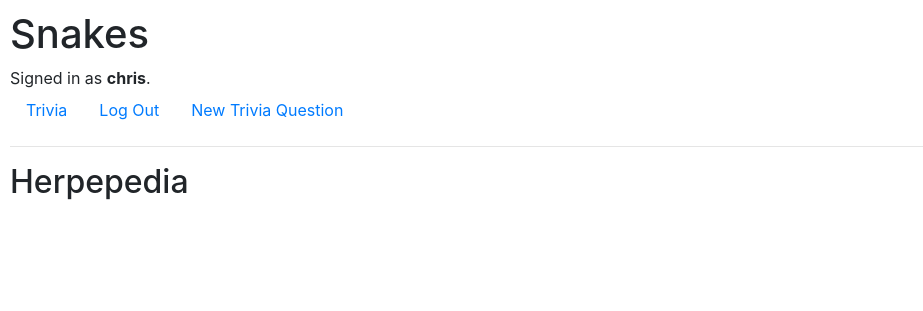
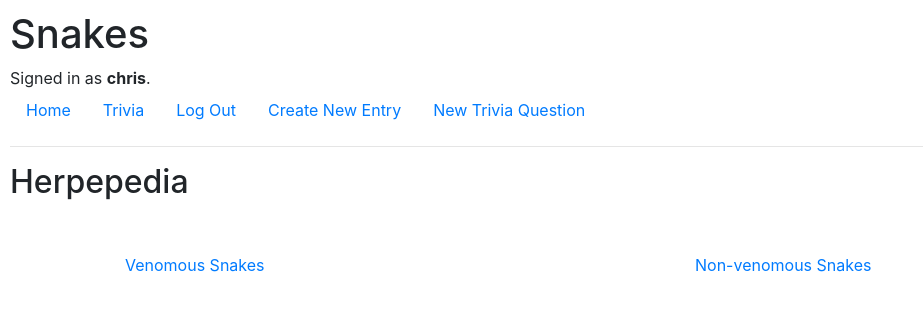
Before and after one commit to TeslaActuary/CS50Final, a Django app: page / in a window 1280 px wide. Shown: the top 311 px of the page, without its empty margins (0-923 px from the left). Run offline with Django 3.2, Linux system fonts and the light colour scheme; a user stored in the database is signed in; some libraries are stand-ins or nearby versions.

Commit message:
Yebai's 1st version
Added home page, new entry, detail views.

```diff
--- a/Reptiles/ColdBlooded/forms.py
+++ b/Reptiles/ColdBlooded/forms.py
@@ -19,3 +19,8 @@ class Questionform(forms.ModelForm):
         # 'choice3',
         # 'choice4',
         # 'answer']
+
+class CreateForm(forms.ModelForm):
+    class Meta:
+        model = Snake
+        fields = ['name', 'sciname', 'description', 'picture', 'is_venomous']
--- a/Reptiles/ColdBlooded/templates/ColdBlooded/index.html
+++ b/Reptiles/ColdBlooded/templates/ColdBlooded/index.html
@@ -4,4 +4,27 @@
 
     <h2>Herpepedia</h2>
 
+    <ul>
+        <div class="container">
+            <div class="row">
+                <div class="col-md-6">
+                    <img src="" class="card-img-top">
+                    <div class="card-body">
+                        <div class="card-title">
+                            <a href="{% url 'list' venomous=True %}">Venomous Snakes</a>
+                        </div>
+                    </div>
+                </div>
+                <div class="col-md-6">
+                    <img src="" class="card-img-top">
+                    <div class="card-body">
+                        <div class="card-title">
+                            <a href="{% url 'list' venomous=False %}">Non-venomous Snakes</a>
+                        </div>
+                    </div>
+                </div>
+            </div>
+        </div>
+    </ul>
+
 {% endblock %}
--- a/Reptiles/ColdBlooded/templates/ColdBlooded/layout.html
+++ b/Reptiles/ColdBlooded/templates/ColdBlooded/layout.html
@@ -19,11 +19,17 @@
     </div>
     <ul class="nav">
         <li class="nav-item">
+            <a class="nav-link" href="{% url 'index' %}">Home</a>
+        </li>
+        <li class="nav-item">
             <a class="nav-link" href="{% url 'trivia' %}">Trivia</a>
         </li>
         {% if user.is_authenticated %}
             <li class="nav-item">
                 <a class="nav-link" href="{% url 'logout' %}">Log Out</a>
+            </li>
+            <li class="nav-item">
+                <a class="nav-link" href="{% url 'create' %}">Create New Entry</a>
             </li>
             <li class="nav-item">
                 <a class="nav-link" href="{% url 'newtrivia' %}">New Trivia Question</a>
--- a/Reptiles/ColdBlooded/urls.py
+++ b/Reptiles/ColdBlooded/urls.py
@@ -1,4 +1,4 @@
-from django.urls import path
+from django.urls import path, re_path
 
 from . import views
 
@@ -9,4 +9,7 @@ urlpatterns = [
     path("register", views.register, name="register"),
     path('trivia', views.trivia, name='trivia'),
     path('newtrivia', views.newtrivia, name='newtrivia'),
+    path('list/<str:venomous>', views.list, name='list'),
+    path('<int:snake_id>', views.detail, name='detail'),
+    path("create", views.create, name="create"),
 ]
--- a/Reptiles/ColdBlooded/views.py
+++ b/Reptiles/ColdBlooded/views.py
@@ -5,7 +5,7 @@ from django.http import HttpResponse, HttpResponseRedirect
 from django.urls import reverse
 
 from .models import User, Snake, Trivia
-from .forms import Questionform
+from .forms import Questionform, CreateForm
 
 # Create your views here.
 def login_view(request):
@@ -21,11 +21,11 @@ def login_view(request):
             login(request, user)
             return HttpResponseRedirect(reverse("index"))
         else:
-            return render(request, "auctions/login.html", {
+            return render(request, "ColdBlooded//login.html", {
                 "message": "Invalid username and/or password."
             })
     else:
-        return render(request, "auctions/login.html")
+        return render(request, "ColdBlooded/login.html")
 
 
 def logout_view(request):
@@ -42,7 +42,7 @@ def register(request):
         password = request.POST["password"]
         confirmation = request.POST["confirmation"]
         if password != confirmation:
-            return render(request, "auctions/register.html", {
+            return render(request, "ColdBlooded//register.html", {
                 "message": "Passwords must match."
             })
 
@@ -51,19 +51,46 @@ def register(request):
             user = User.objects.create_user(username, email, password)
             user.save()
         except IntegrityError:
-            return render(request, "auctions/register.html", {
+            return render(request, "ColdBlooded//register.html", {
                 "message": "Username already taken."
             })
         login(request, user)
         return HttpResponseRedirect(reverse("index"))
     else:
-        return render(request, "auctions/register.html")
+        return render(request, "ColdBlooded//register.html")
 
 def index(request):
     return render(request, "ColdBlooded/index.html")
+
+def list(request, venomous):
+    snakes= Snake.objects.filter(is_venomous=venomous)
+    return render(request, "ColdBlooded/list.html",{
+        "snakes": snakes
+    })
+
+def detail(request, snake_id):
+    snake = Snake.objects.get(pk=snake_id)
+    return render(request, "ColdBlooded/detail.html", {
+        "snake": snake,
+    })
 
 def trivia(request):
     return render(request, "ColdBlooded/trivia.html")
 
 def newtrivia(request):
     return render(request, "ColdBlooded/newtrivia.html")
+
+def create(request):
+    form = CreateForm()
+    context = {
+        'form': form
+    }
+    if request.method == 'POST':
+        form = CreateForm(request.POST)
+        if form.is_valid():
+            form.save()
+            return HttpResponseRedirect(reverse("index"))
+        else:
+            return render(request, "ColdBlooded/newentry.html", context)
+    else:
+        return render(request, "ColdBlooded/newentry.html", context)
```
Also changed, not shown: Reptiles/ColdBlooded/templates/ColdBlooded/detail.html (added, +12 -0 lines), Reptiles/ColdBlooded/templates/ColdBlooded/list.html (added, +12 -0 lines), Reptiles/ColdBlooded/templates/ColdBlooded/newentry.html (added, +12 -0 lines), Reptiles/db.sqlite3.
